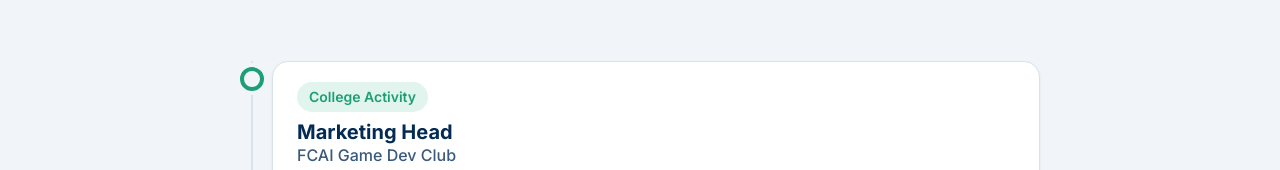
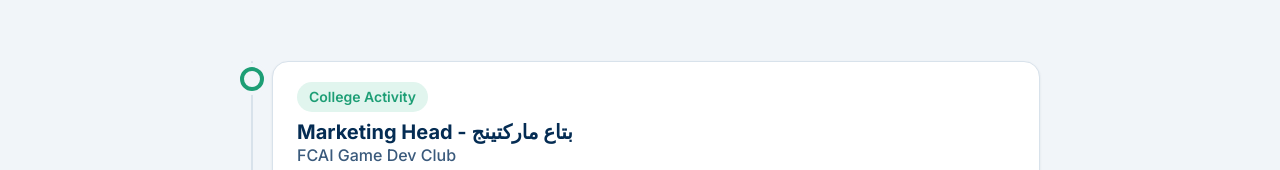
Before and after one commit to andrew-remon/Andrew-Remon, a plain HTML site: page index.html in a window 1280 px wide. Shown: the part 4708-4878 px from the top of the page. Drawn offline with nearby package versions, Linux system fonts and the light colour scheme.

Commit message:
chore: update Marketing Head title in timeline (Experience) section

```diff
--- a/index.html
+++ b/index.html
@@ -721,7 +721,7 @@
             <div class="timeline-dot"></div>
             <div class="timeline-content">
               <span class="timeline-date">College Activity</span>
-              <h3 class="timeline-title">Marketing Head</h3>
+              <h3 class="timeline-title">Marketing Head - بتاع ماركتينج</h3>
               <h4 class="timeline-subtitle" style="margin-bottom: var(--space-2);">FCAI Game Dev Club</h4>
               <!-- Club Socials -->
               <div style="display: flex; gap: var(--space-3); margin-bottom: var(--space-4);">
```
